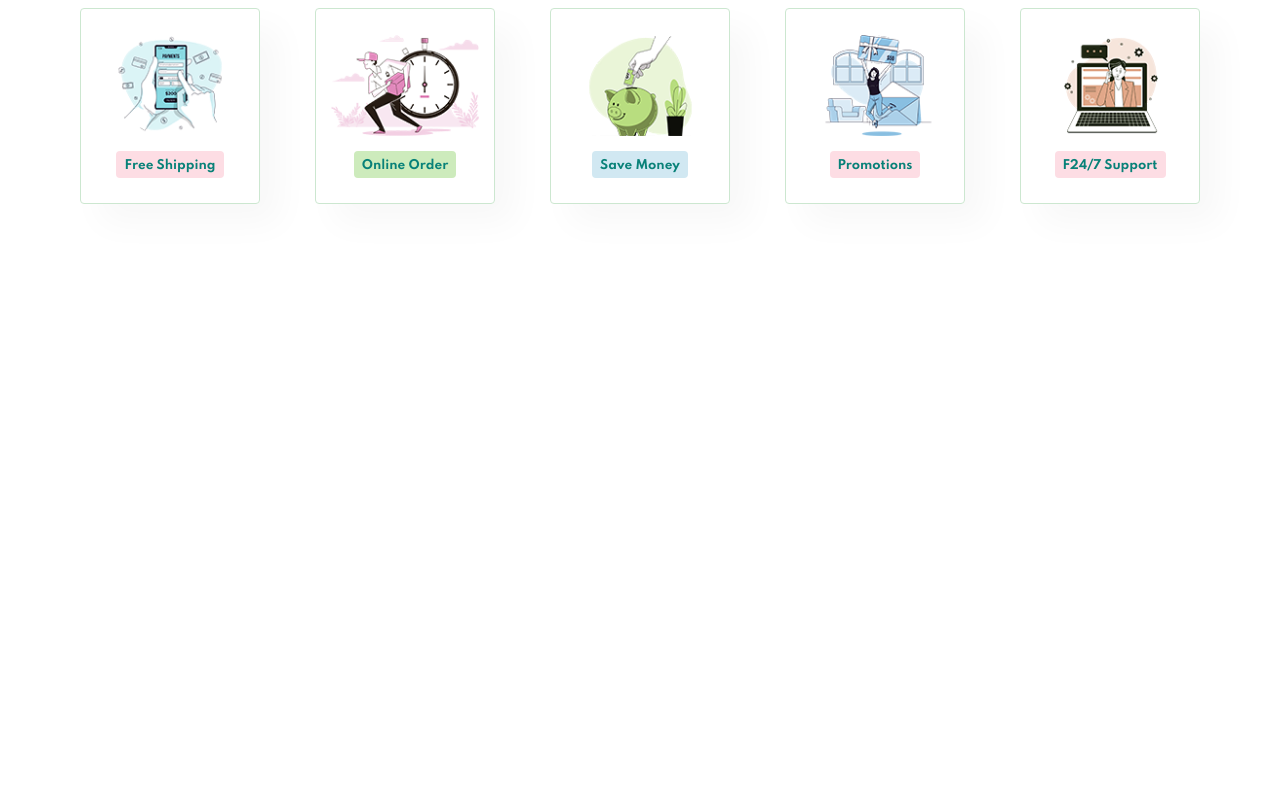
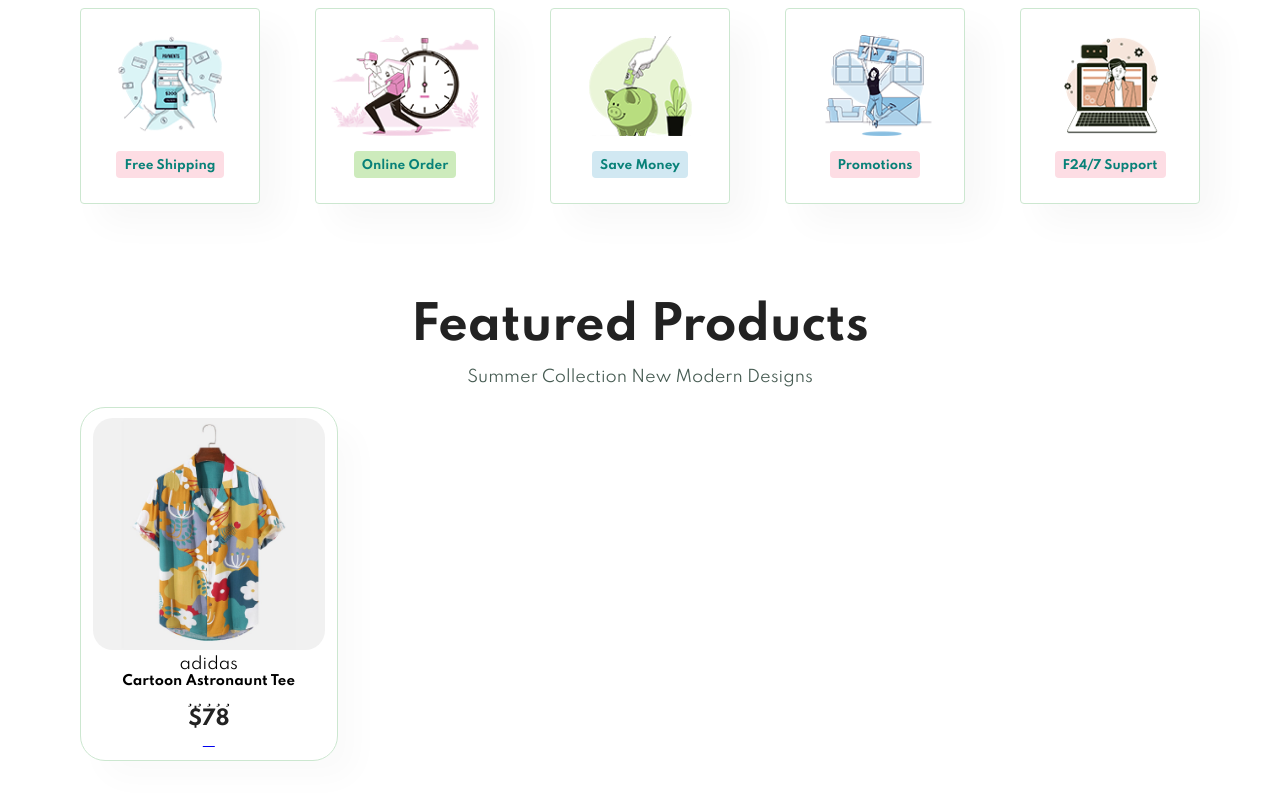
Before and after one commit to TrevorA17/E-Commerce-Website, a plain HTML site: page index.html in a window 1280 px wide. Shown: the part 852-1652 px from the top of the page. Before the commit the page ends 1191 px from the top, so only its background shows below. Drawn offline with Linux system fonts and the light colour scheme.

Commit message:
added product

```diff
--- a/index.html
+++ b/index.html
@@ -59,7 +59,26 @@
         </section>
 
         <section id="product1" class="section-p1">
-
+            <h2>Featured Products</h2>
+            <p>Summer Collection New Modern Designs</p>
+            <div class="pro-container">
+                <div class="pro">
+                    <img src="img/products/f1.jpg" alt="">
+                    <div class="des">
+                        <span>adidas</span>
+                        <h5>Cartoon Astronaunt Tee</h5>
+                        <div class="star">
+                            <i class="fas fa-star"></i>
+                            <i class="fas fa-star"></i>
+                            <i class="fas fa-star"></i>
+                            <i class="fas fa-star"></i>
+                            <i class="fas fa-star"></i>
+                        </div>
+                        <h4>$78</h4>
+                    </div>
+                    <a href="#"><i class="fal fa-shopping-cart"></i></a>
+                </div>
+            </div>
         </section>
 
         <script src="script.js"></script>
--- a/style.css
+++ b/style.css
@@ -184,3 +184,26 @@ body {
 #feature .fe-box :nth-child(5) h6 {
   background-color: #fff2e5;
 }
+#product1 {
+  text-align: center;
+}
+#product1 .pro{
+  width: 23%;
+  min-width: 250px;
+  padding: 10px 12px;
+  border: 1px solid #cce7d0;
+  border-radius: 25px;
+  cursor: pointer;
+  box-shadow: 20px 20px 30px rgba(0, 0, 0, 0.02);
+  margin: 15px 0;
+  transition: 0.2s ease;
+}
+
+#product1 .pro:hover {
+  box-shadow: 20px 20px 30px rgba(0, 0, 0, 0.06);
+}
+
+#product1 .pro img {
+  width: 100%;
+  border-radius: 20px;
+}
```
